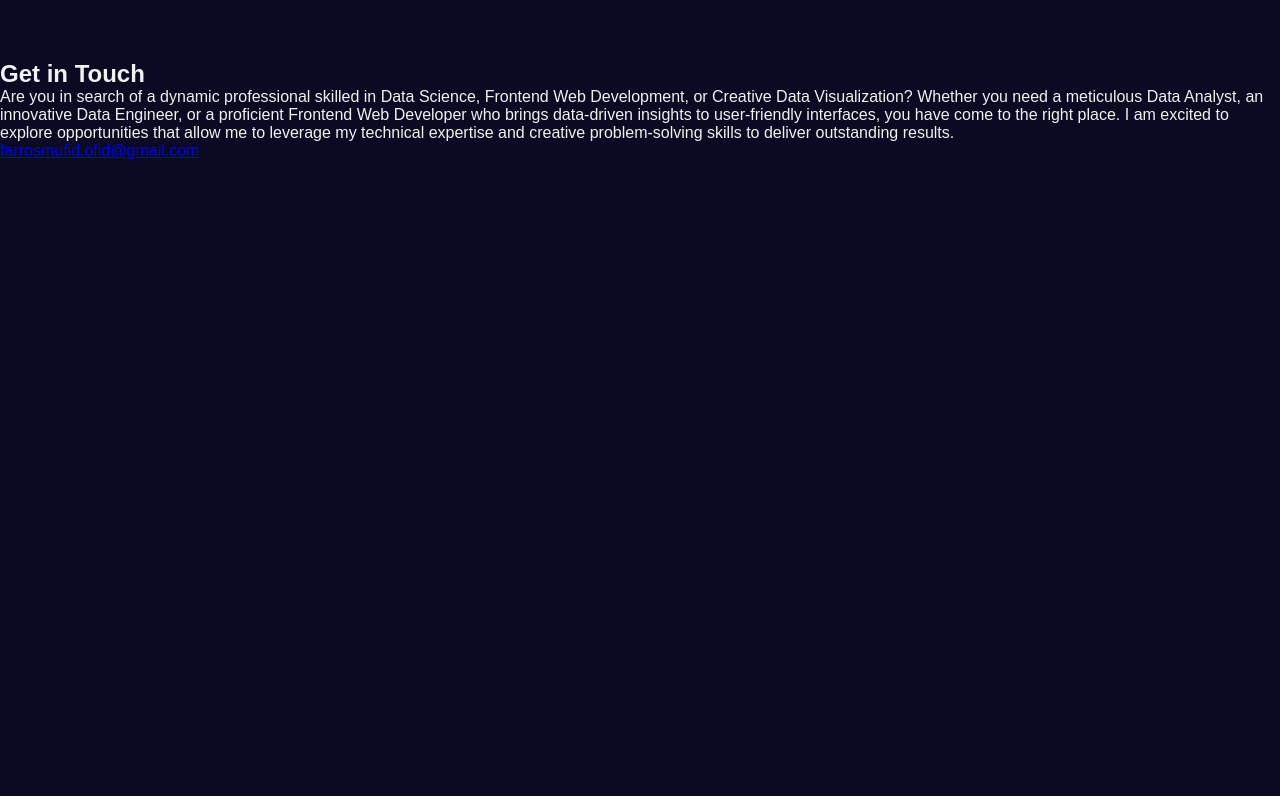
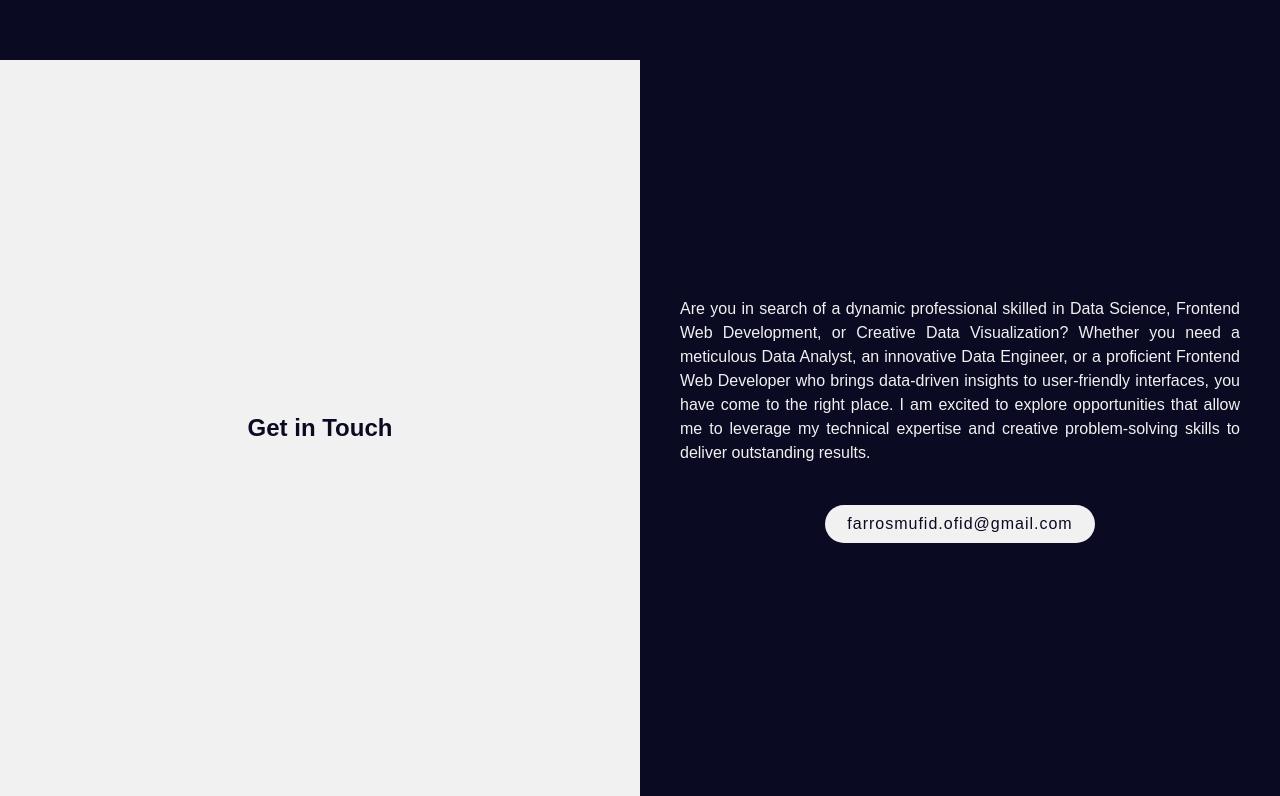
Before and after one commit to farrosmufid/portfolio-website, a React (Create React App) app: page / in a window 1280 px wide. Shown: the part 3204-4000 px from the top of the page. Built offline with nearby package versions, Linux system fonts and the light colour scheme.

Commit message:
Added css for contact me

```diff
--- a/src/index.css
+++ b/src/index.css
@@ -421,7 +421,67 @@ dialog {
   background-color: var(--secondary-color);
   color: var(--primary-color);
   padding-top: 4rem;
+  display: flex;
+  align-items: stretch;
+  width: 100%;
 }
+
+.contact-me-container {
+  display: flex;
+  width: 100%;
+  height: 100%;
+}
+
+.contact-me-header {
+  flex: 1;
+  background: var(--primary-color);
+  display: flex;
+  align-items: center;
+  justify-content: center;
+  color: var(--secondary-color);
+  padding: 2.5rem;
+
+}
+
+.contact-me-right {
+  flex: 1;
+  display: flex;
+  flex-direction: column;
+  justify-content: center;
+  padding: 2.5rem;
+  gap: 1.5rem;
+}
+
+.contact-me-content {
+  text-align: justify;
+  line-height: 1.5rem;
+}
+
+.mail-to-button {
+  border-radius: 1.875rem;
+  cursor: pointer;
+  padding: 10px 22.5px;
+  font-size: 1rem;
+  letter-spacing: 1px;
+  background: var(--primary-color);
+  text-decoration: none;
+  color: var(--secondary-color);
+}
+
+.contact-me-button-wrapper {
+  width: 100%;
+  display: flex;
+  justify-content: center;
+  padding: 1rem 0;
+}
+
+.mail-to-button:hover {
+  background: var(--tertiary-color);
+  color: var(var(--secondary-color))
+}
+
+
+
 
 /* Media query for larger screens */
 @media only screen and (min-width: 700px) {
@@ -441,7 +501,7 @@ dialog {
   }
 }
 
-/* Media query for larger screens */
+/* Media query for larger screens above 1200px */
 @media only screen and (min-width: 1200px) {
   nav {
     font-size: 1.1rem;
```
